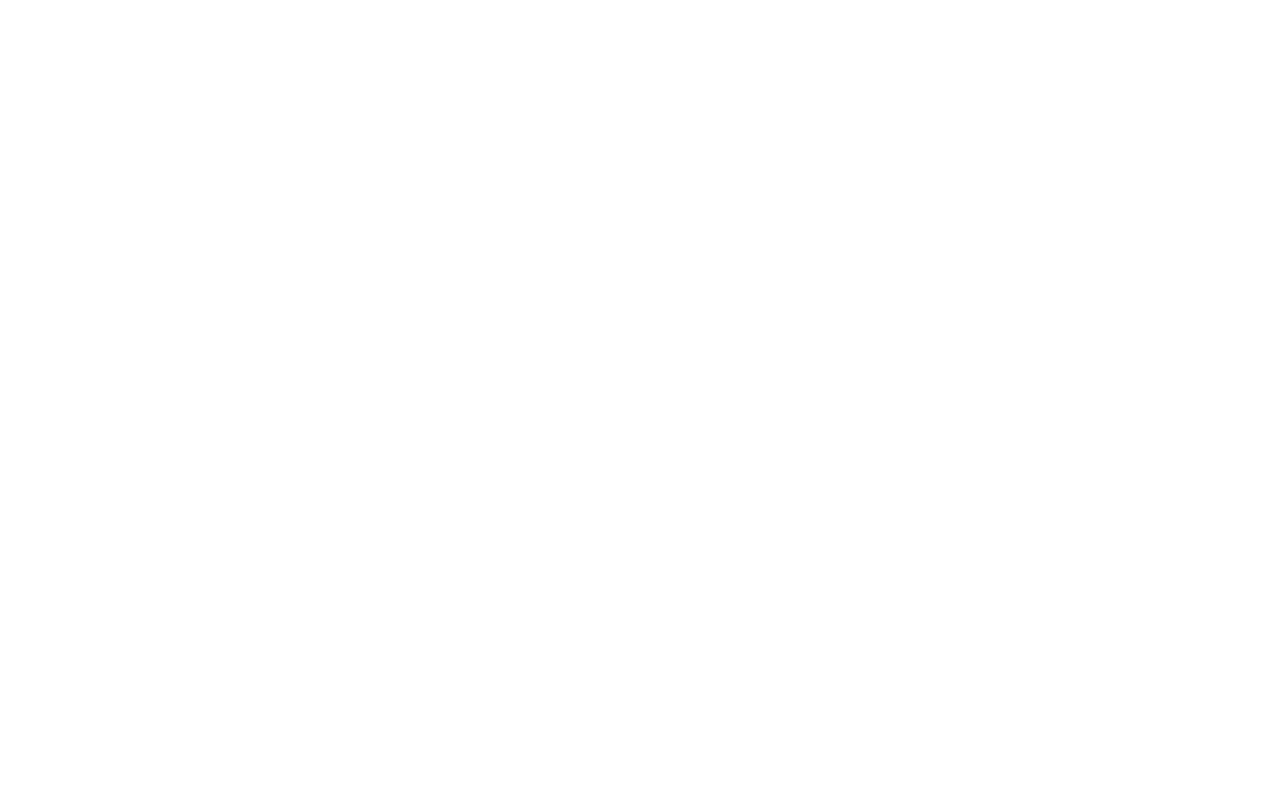
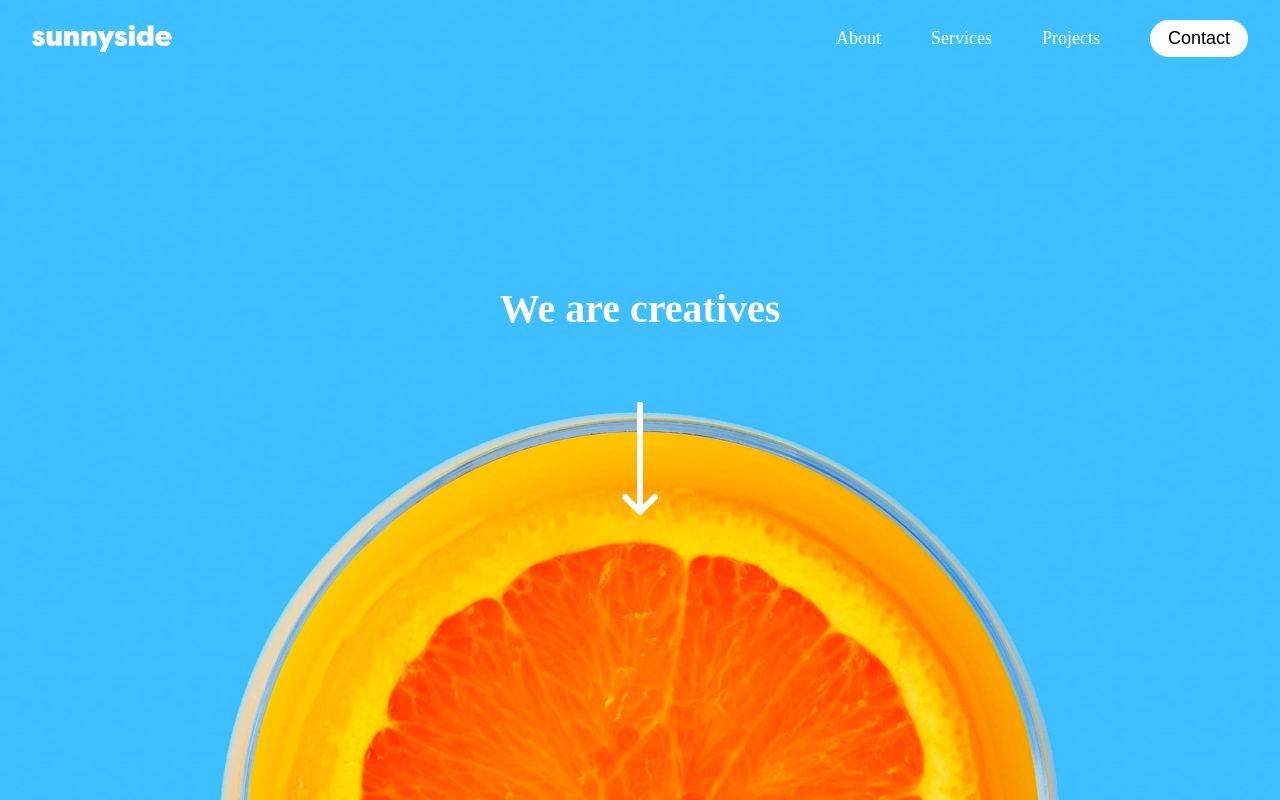
Before and after one commit to amirhossein-peyvand/sunnyside-agency-landing-page, a React (Vite) app: page / in a window 1280 px wide. Built offline with nearby package versions, Linux system fonts and the light colour scheme.

Commit message:
Building header of website include navbar and hero area for both small and large devices

```diff
--- a/package.json
+++ b/package.json
@@ -12,6 +12,7 @@
   "dependencies": {
     "react": "^18.2.0",
     "react-dom": "^18.2.0",
+    "react-responsive": "^9.0.2",
     "sass": "^1.69.6"
   },
   "devDependencies": {
--- a/src/App.tsx
+++ b/src/App.tsx
@@ -1,5 +1,11 @@
+import Header from "./components/Header";
+
 function App() {
-  return <></>;
+  return (
+    <>
+      <Header />
+    </>
+  );
 }
 
 export default App;
--- /dev/null
+++ b/src/components/DesktopNav.tsx
@@ -0,0 +1,20 @@
+import logo from "../assets/logo.svg";
+import "../sass/DesktopNav.scss";
+
+const DesktopNav = () => {
+  return (
+    <nav className="nav desktopNav">
+      <img className="logo" src={logo} alt="logo" />
+      <ul className="desktopItems">
+        <li>About</li>
+        <li>Services</li>
+        <li>Projects</li>
+        <li className="btnContainer">
+          <button>Contact</button>
+        </li>
+      </ul>
+    </nav>
+  );
+};
+
+export default DesktopNav;
--- /dev/null
+++ b/src/components/Header.tsx
@@ -0,0 +1,21 @@
+import "../sass/Header.scss";
+import arrow from "../assets/icon-arrow-down.svg";
+import { useMediaQuery } from "react-responsive";
+import DesktopNav from "./DesktopNav";
+import MobileNav from "./MobileNav";
+
+const Header = () => {
+  const isGreaterThan768px = useMediaQuery({ query: "(min-width: 768px)" });
+
+  return (
+    <header className="header">
+      {isGreaterThan768px ? <DesktopNav /> : <MobileNav />}
+      <section className="content">
+        <h1 className="title">We are creatives</h1>
+        <img src={arrow} alt="arrow" />
+      </section>
+    </header>
+  );
+};
+
+export default Header;
--- /dev/null
+++ b/src/components/MobileNav.tsx
@@ -0,0 +1,14 @@
+import menuLogo from "../assets/icon-hamburger.svg";
+import logo from "../assets/logo.svg";
+import "../sass/MobileNav.scss";
+
+const MobileNav = () => {
+  return (
+    <nav className="nav mobileNav">
+      <img src={logo} alt="logo" />
+      <img className="menuLogo" src={menuLogo} alt="menuLogo" />
+    </nav>
+  );
+};
+
+export default MobileNav;
--- /dev/null
+++ b/src/sass/DesktopNav.scss
@@ -0,0 +1,50 @@
+@import "colors.scss";
+
+.desktopNav {
+  align-items: center;
+  display: flex;
+  justify-content: space-between;
+  margin: auto;
+  width: 95%;
+  max-width: 145rem;
+
+  .logo {
+    width: 14rem;
+  }
+
+  .desktopItems {
+    align-items: center;
+    color: $white;
+    column-gap: 5rem;
+    cursor: pointer;
+    display: flex;
+    list-style: none;
+    font-size: 1.8rem;
+
+    li {
+      transition: all 0.3s;
+    }
+
+    li:not(.btnContainer):hover {
+      transform: scale(1.2);
+    }
+
+    .btnContainer {
+      button {
+        background-color: $white;
+        border-radius: 25px;
+        border: none;
+        cursor: pointer;
+        font-size: 1.8rem;
+        padding: 0.8rem 1.8rem;
+        transition: all 0.3s;
+      }
+
+      button:hover,
+      button:focus {
+        background-color: rgba(192, 241, 253, 0.361);
+        color: $white;
+      }
+    }
+  }
+}
--- /dev/null
+++ b/src/sass/Header.scss
@@ -0,0 +1,36 @@
+@import "colors.scss";
+
+.header {
+  background-image: url("../assets/mobile/image-header.jpg");
+  background-position: center;
+  background-repeat: no-repeat;
+  background-size: cover;
+  padding-top: 2rem;
+  position: relative;
+  height: 100vh;
+  min-width: 20rem;
+
+  .content {
+    align-items: center;
+    display: flex;
+    flex-direction: column;
+    left: 50%;
+    position: absolute;
+    row-gap: 7rem;
+    text-align: center;
+    top: 50%;
+    transform: translate(-50%, -50%);
+    width: 100%;
+
+    .title {
+      color: $white;
+      font-size: 4rem;
+    }
+  }
+}
+
+@media screen and (min-width: 768px) {
+  .header {
+    background-image: url("../assets/desktop/image-header.jpg");
+  }
+}
--- /dev/null
+++ b/src/sass/MobileNav.scss
@@ -0,0 +1,14 @@
+@import "./colors.scss";
+
+.mobileNav {
+  align-items: center;
+  display: flex;
+  justify-content: space-between;
+  margin: auto;
+  width: 95%;
+  min-width: 20rem;
+
+  .menuLogo {
+    cursor: pointer;
+  }
+}
```
Also changed, not shown: content.txt, 1 other file (tests, documents, lock files or other folders).
